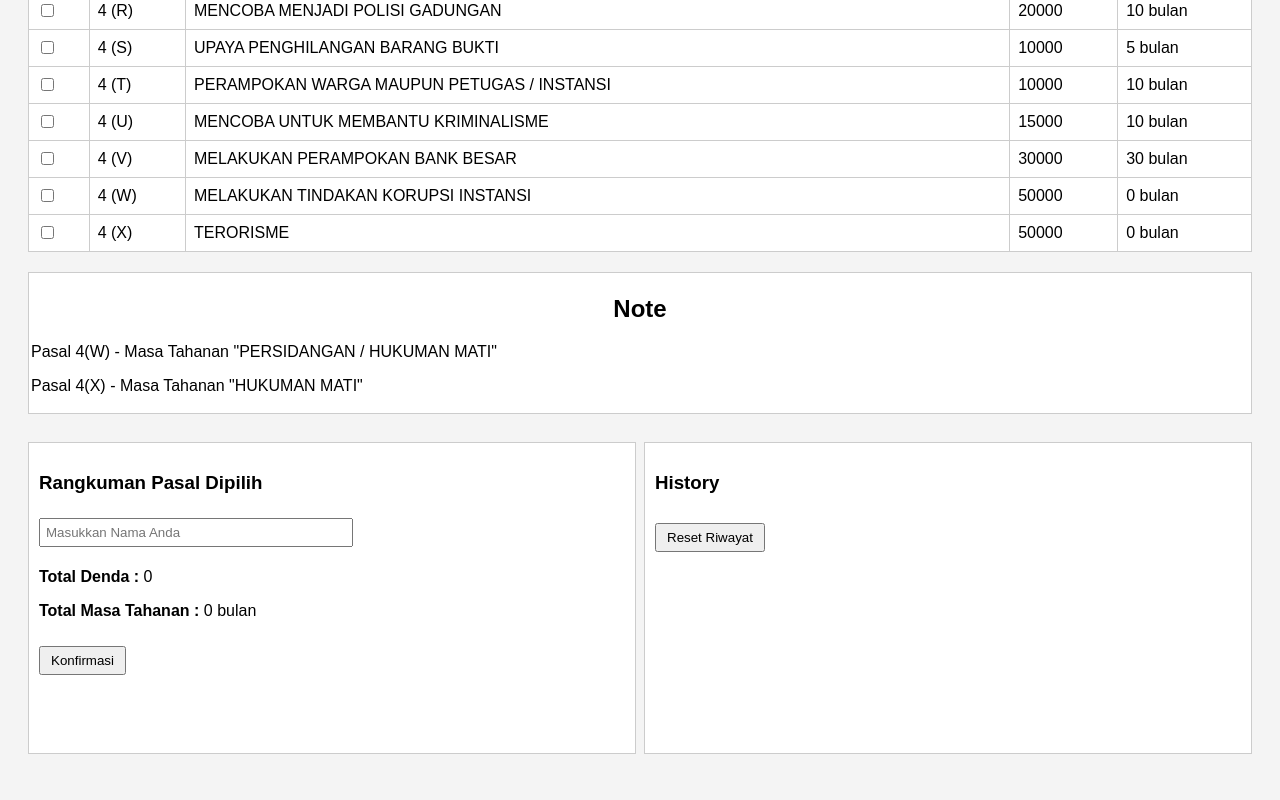
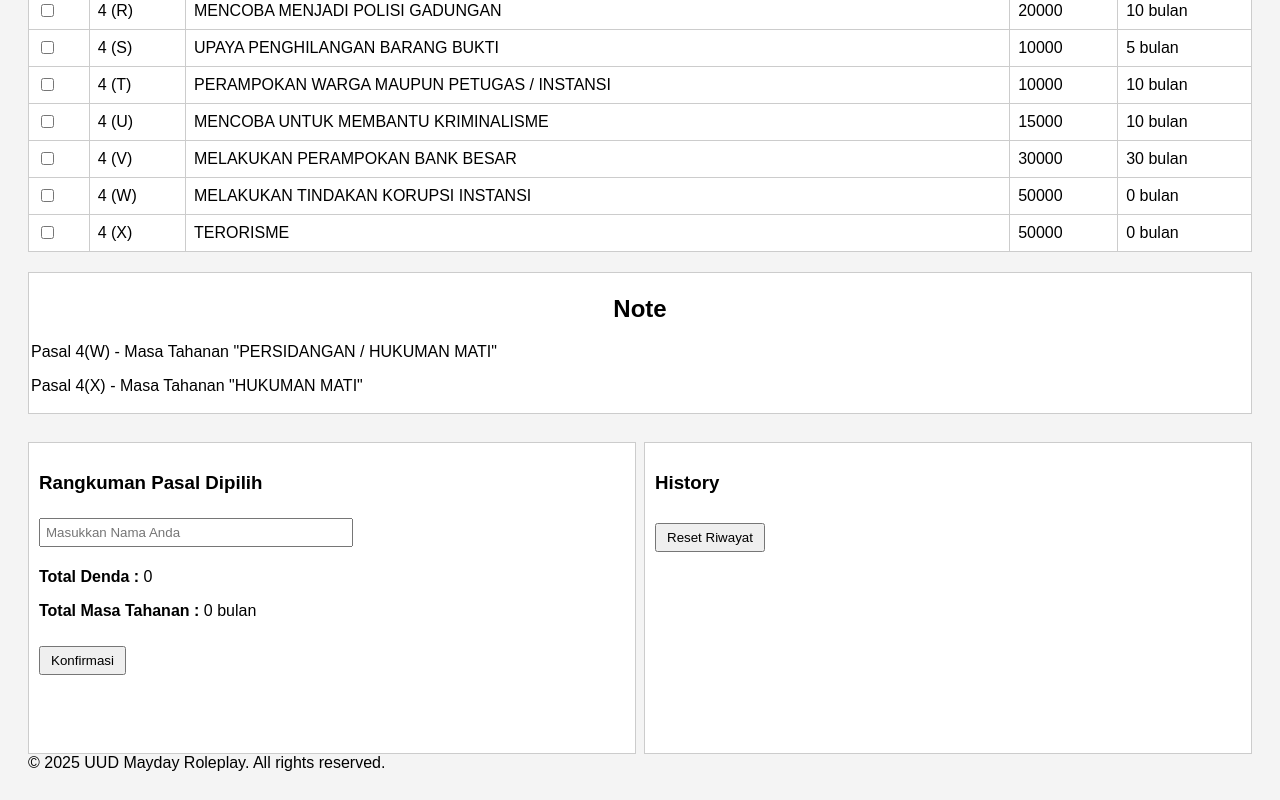
Before and after one commit to Hanfik27/UUMaydayRP, a plain HTML site: page index.html in a window 1280 px wide. Shown: the part 2574-3374 px from the top of the page. Drawn offline with nearby package versions, Linux system fonts and the light colour scheme.

Commit message:
Update index.html

```diff
--- a/index.html
+++ b/index.html
@@ -89,6 +89,10 @@
       </div>
     </div>
 
+    <footer>
+      &copy; 2025 UUD Mayday Roleplay. All rights reserved.
+    </footer>
+
     <script src="script.js"></script>
   </body>
 </html>
```
